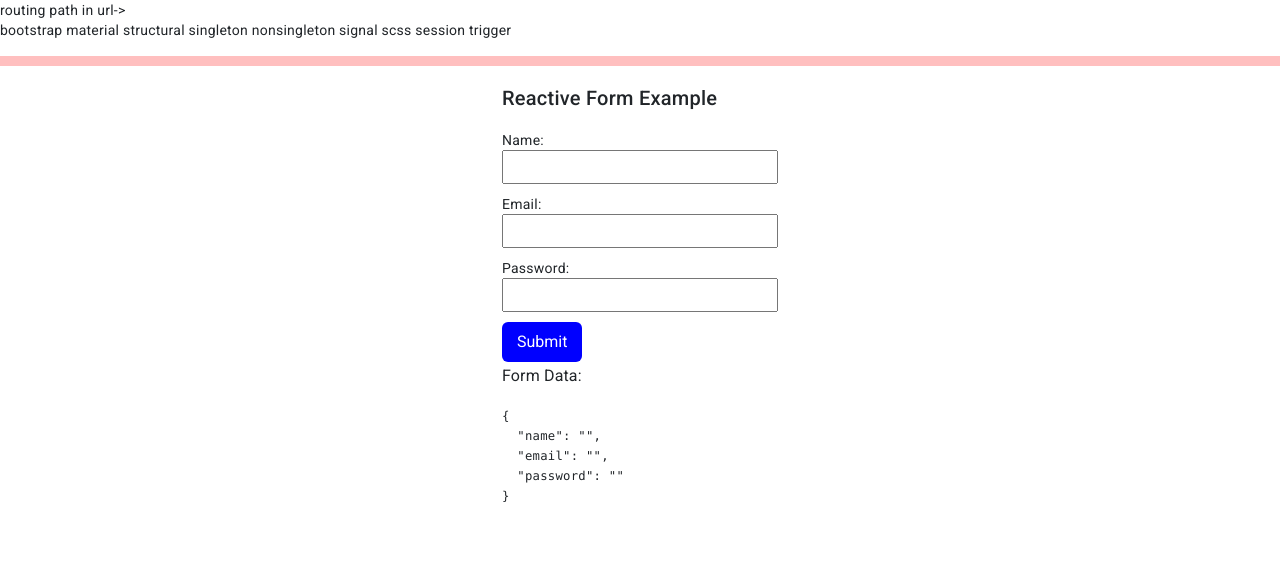
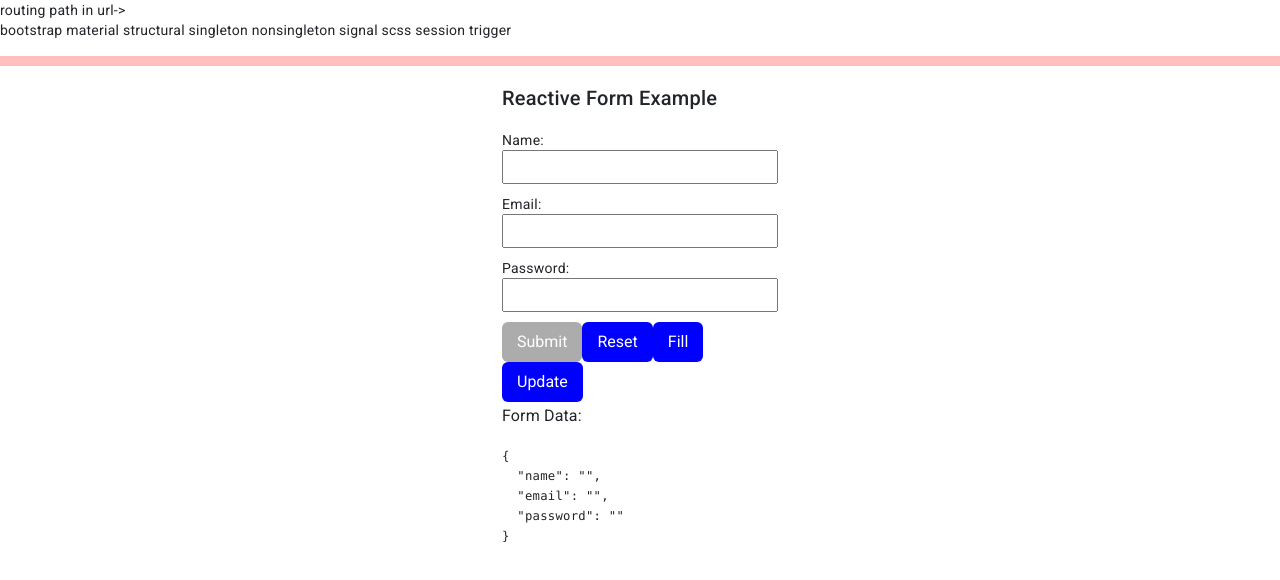
Before and after one commit to ppradhan78/Angular17App, an Angular app: page /reactive in a window 1280 px wide. Shown: the top 580 px of the page. Built offline with nearby package versions, Linux system fonts and the light colour scheme.

Commit message:
setValue patchValue get reset

```diff
--- a/src/app/components/reactive-forms/reactive-forms.component.html
+++ b/src/app/components/reactive-forms/reactive-forms.component.html
@@ -32,7 +32,12 @@
       </div>
       </div>
 
-      <button type="submit" class="btn btn-primary" >Submit</button>
+      <button type="submit" class="btn btn-primary" [disabled]="userForm.invalid">Submit</button>
+      <button type="reset" class="btn .btn-light"  >Reset</button>
+      <button type="submit" class="btn btn-primary" (click)="fillValue()" >Fill</button>
+      <button type="submit" class="btn btn-primary" (click)="updateValue()" >Update</button>
+
+
     </form>
     <h3>Form Data:</h3>
     <pre>{{ userForm.value | json }}</pre>
--- a/src/app/components/reactive-forms/reactive-forms.component.ts
+++ b/src/app/components/reactive-forms/reactive-forms.component.ts
@@ -21,11 +21,31 @@ export class ReactiveFormsComponent {
   }
 
   onSubmit() {
-    debugger;
+
     if (this.userForm.valid) {
       console.log('Form Submitted', this.userForm.value);
+      console.log('Form Submitted', this.userForm.get('name')?.value);
+
+
     } else {
       console.log('Form is invalid');
     }
   }
+fillValue(){
+  this.userForm.setValue({
+    "name": "Prasanta",
+    "email": "prasanta@gmail.com",
+    "password": "Prasanta@123"
+  })
 }
+updateValue(){
+  this.userForm.patchValue({
+    "name": "ppradhan",
+    "email": "ppradhan@gmail.com",
+    "password": "Password@123"
+  })
+}
+  onReset(){
+    this.userForm.reset();
+  }
+}
```
